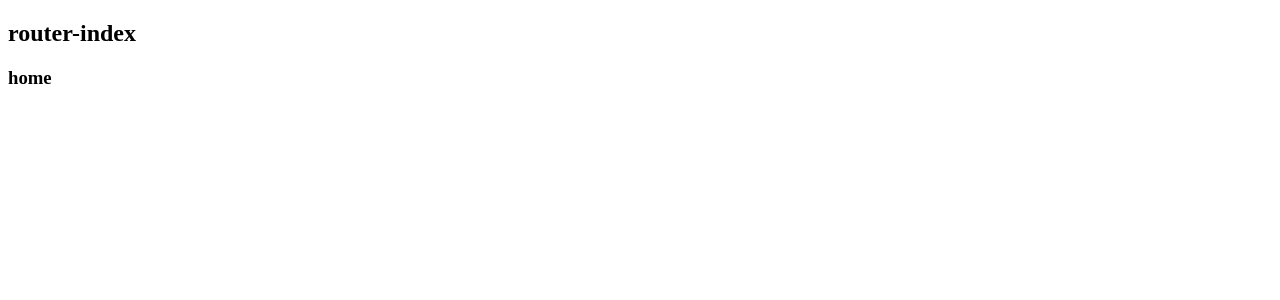
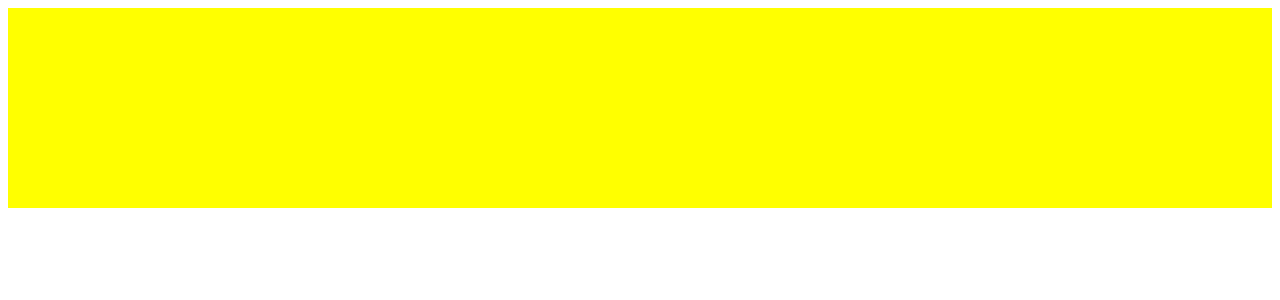
Before and after one commit to kyungsooseyo/daily-v3, a Vue app: page /#/home in a window 1280 px wide. Shown: the top 300 px of the page. Built offline with nearby package versions, Linux system fonts and the light colour scheme.

Commit message:
✨ feat(使用scss做响应式处理): 使用scss函数及变量

```diff
--- a/package.json
+++ b/package.json
@@ -9,6 +9,7 @@
     "preview": "vite preview"
   },
   "dependencies": {
+    "sass": "^1.77.6",
     "vue": "^3.2.37",
     "vue-router": "^4.2.4"
   },
--- a/src/main.js
+++ b/src/main.js
@@ -9,7 +9,8 @@ import { createApp } from 'vue'
 // import App from './slot.vue'
 // import App from './attr.vue'
 // import App from './comp.vue' // 动态组件
-import App from './router-demo/index.vue' // 动态组件
+// import App from './router-demo/index.vue' // 动态组件
+import App from './sass-media/index.vue' // 动态组件
 import router from '@/router/index.js';
 const app = createApp(App)
 // app.directive('copy', {
--- a/src/router-demo/index.vue
+++ b/src/router-demo/index.vue
@@ -1,6 +1,7 @@
 <template>
   <div>
     <h2>router-index</h2>
+    <!-- ~ 只有在路由到对应的组件时才会加载 否则是不会加载那个vue文件 -->
     <router-view></router-view>
   </div>
 </template>
--- /dev/null
+++ b/src/sass-media/index.vue
@@ -0,0 +1,62 @@
+<template>
+  <div>
+    <div class="header"></div>
+  </div>
+</template>
+
+<script setup lang="ts"></script>
+
+<style scoped lang="scss">
+$breakpoint: (
+  'phone': (
+    320px,
+    480px,
+  ),
+  'tablet': (
+    768px,
+    1024px,
+  ),
+  'laptop': (
+    1224px,
+    1440px,
+  ),
+  'desktop': (
+    1980px
+  ),
+);
+@mixin respond-to($breakName) {
+  $bp: map-get($breakpoint, $breakName);
+  @if type-of($bp) == 'list' {
+    $min: nth($bp, 1);
+    $max: nth($bp, 2);
+    @media (min-width: $min) and (max-width: $max) {
+      @content;
+    }
+  } @else {
+    @media (min-width: $bp) {
+      @content;
+    }
+  }
+}
+.header {
+  width: 100%;
+  height: 50px;
+  background: red;
+  @include respond-to('phone') {
+    background: blue;
+    height: 100px;
+  }
+  @include respond-to('tablet') {
+    background: green;
+    height: 150px;
+  }
+  @include respond-to('laptop') {
+    background: yellow;
+    height: 200px;
+  }
+  @include respond-to('desktop') {
+    background: pink;
+    height: 250px;
+  }
+}
+</style>
```
Also changed, not shown: 1 other file (tests, documents, lock files or other folders).
